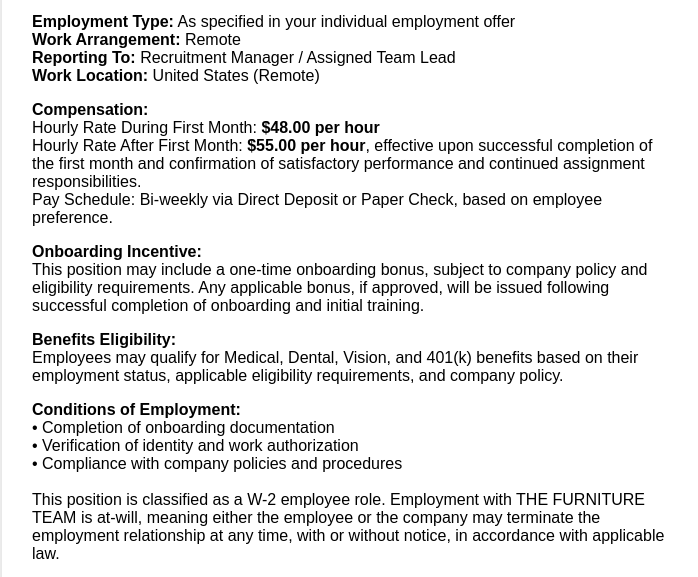
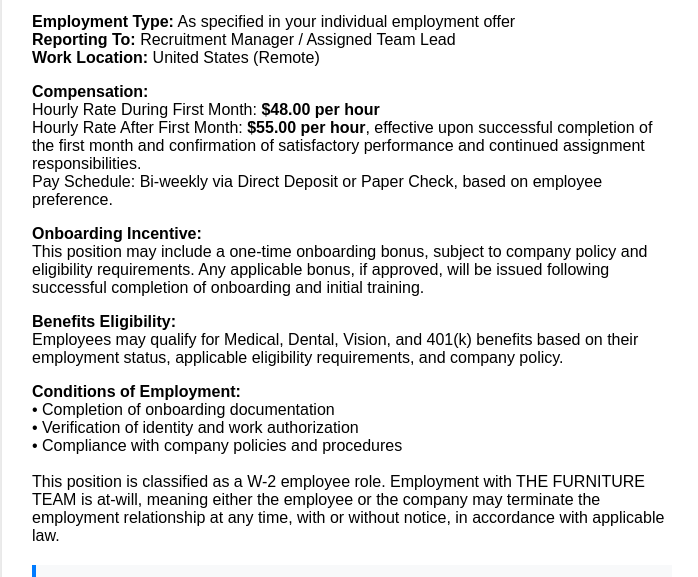
Before and after one commit to mega0247/tft-portal-main, a plain HTML site: page index.html in a window 1280 px wide. Shown: the part 187-764 px from the top of the page, without its empty margins (288-986 px from the left). Drawn offline with nearby package versions, Linux system fonts and the light colour scheme.

Commit message:
Update index.html

```diff
--- a/index.html
+++ b/index.html
@@ -161,7 +161,6 @@
 
     <p>
     <strong>Employment Type:</strong> As specified in your individual employment offer<br>
-    <strong>Work Arrangement:</strong> Remote<br>
     <strong>Reporting To:</strong> Recruitment Manager / Assigned Team Lead<br>
     <strong>Work Location:</strong> United States (Remote)
     </p>
```
